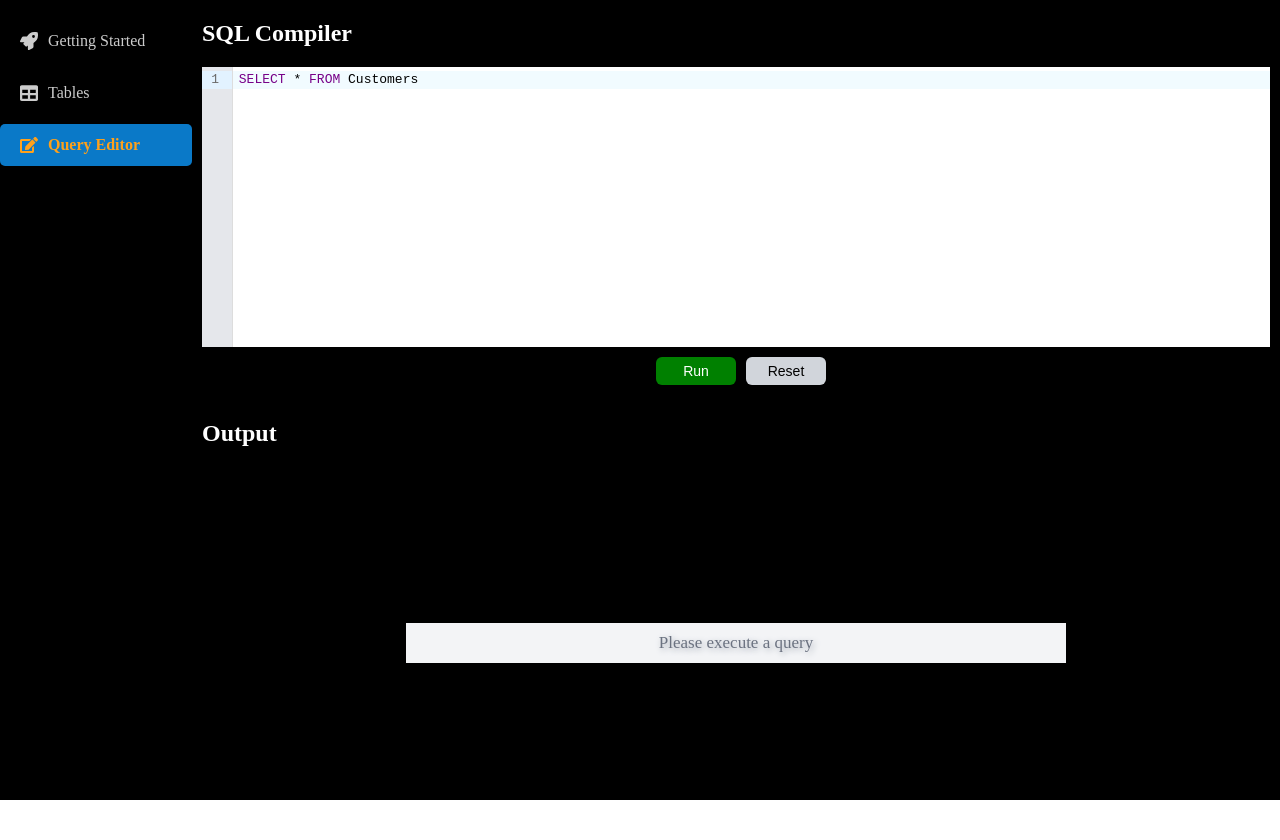
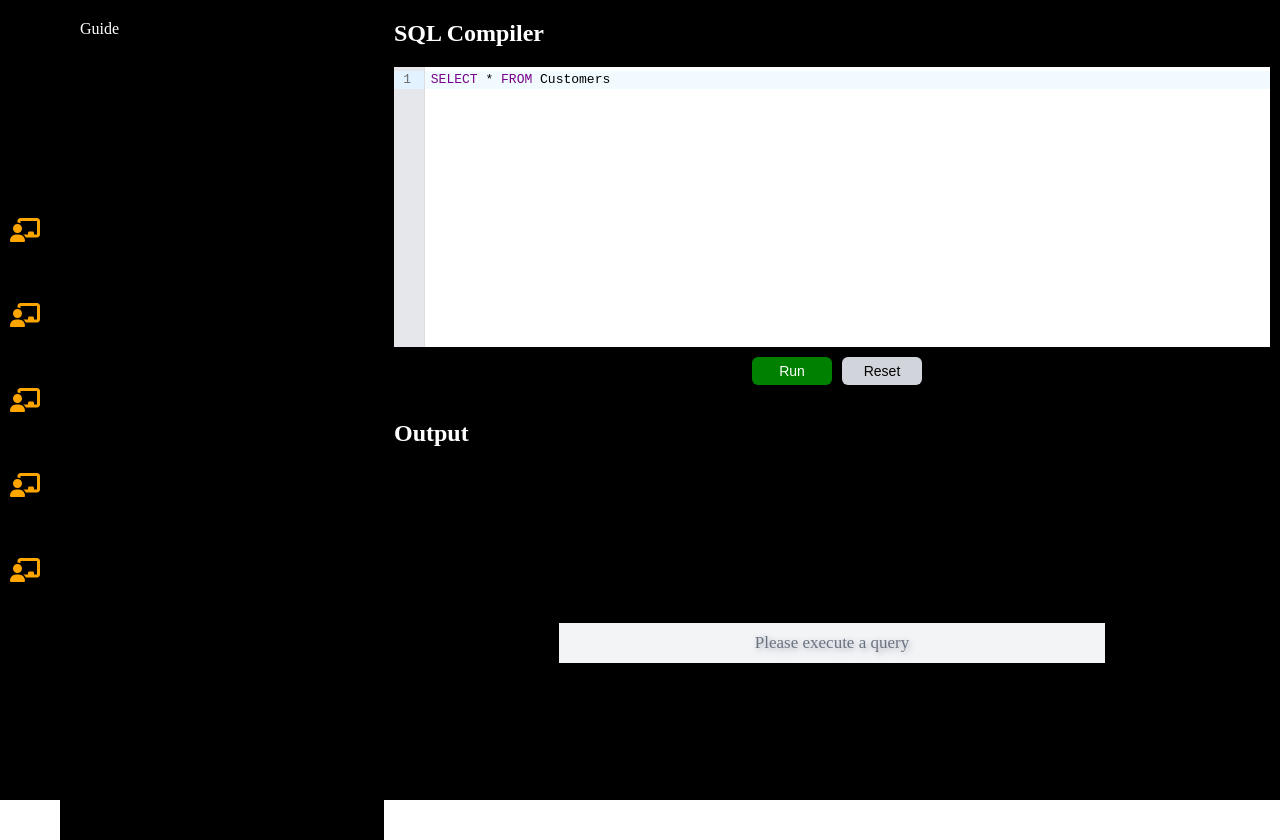
Before and after one commit to NipunGandhi/SQL-Compiler-Atlan, a React (Create React App) app: page /guide in a window 1280 px wide. Built offline with nearby package versions, Linux system fonts and the light colour scheme.

Commit message:
Converted Navbar to Side Section

```diff
--- a/src/components/App.js
+++ b/src/components/App.js
@@ -1,5 +1,5 @@
 import React, { useEffect, useState, lazy, Suspense } from "react";
-import SideNavbar from "../components/SideNavbar";
+import SideSection from "../components/SideNavbar";
 import { fetchData } from "../helpers/helpers";
 import "./App.scss";
 import toast, { Toaster } from "react-hot-toast";
@@ -24,7 +24,6 @@ const App = () => {
   const [query, setQuery] = useState("SELECT * FROM Customers");
   const [result, setResult] = useState("");
   const [resultIsLoading, setResultIsLoading] = useState(false);
-  const [history, setHistory] = useState([]);
 
   const getTableName = (items) => {
     const idx = items.indexOf("FROM");
@@ -46,13 +45,7 @@ const App = () => {
       const items = query.split(" ");
       if (items[0].toLowerCase() === "select") {
         const table = getTableName(items);
-        fetchData(
-          table.toLowerCase(),
-          setResult,
-          setResultIsLoading,
-          setHistory,
-          query
-        );
+        fetchData(table.toLowerCase(), setResult, setResultIsLoading, query);
       } else {
         toast.error("Sorry! SELECT queries are only supported for now.");
         setResultIsLoading(false);
@@ -72,7 +65,7 @@ const App = () => {
   return (
     <div className="app-container">
       <Toaster position="bottom-center" reverseOrder={false} />
-      <SideNavbar />
+      <SideSection />
       <div className="main-content">
         <div className="editor-section section">
           <Suspense
--- a/src/components/App.scss
+++ b/src/components/App.scss
@@ -5,8 +5,9 @@
 }
 
 .side-navbar {
-  width: 15%;
+  width: 30%;
   height: 100%;
+  background-color: black;
 }
 
 .main-content {
--- a/src/components/SideNavbar.js
+++ b/src/components/SideNavbar.js
@@ -1,29 +1,81 @@
 import React from "react";
+import { Routes, Route, Link, BrowserRouter } from "react-router-dom";
 import "./SideNavbar.scss";
-import { FaRocket, FaTable, FaEdit } from "react-icons/fa";
+import { FontAwesomeIcon } from "@fortawesome/react-fontawesome";
+import { faChalkboardUser } from "@fortawesome/free-solid-svg-icons";
+import About from "../pages/About";
+import Guide from "../pages/Guide";
 
 const links = [
-  { text: "Getting Started", value: "getting-started", icon: <FaRocket /> },
-  { text: "Tables", value: "tables", icon: <FaTable /> },
-  { text: "Query Editor", value: "query-editor", icon: <FaEdit /> },
+  {
+    icon: (
+      <FontAwesomeIcon
+        icon={faChalkboardUser}
+        style={{ fontSize: "24px", color: "orange" }}
+      />
+    ),
+    path: "/",
+  },
+  {
+    icon: (
+      <FontAwesomeIcon
+        icon={faChalkboardUser}
+        style={{ fontSize: "24px", color: "orange" }}
+      />
+    ),
+    path: "/",
+  },
+  {
+    icon: (
+      <FontAwesomeIcon
+        icon={faChalkboardUser}
+        style={{ fontSize: "24px", color: "orange" }}
+      />
+    ),
+    path: "/",
+  },
+  {
+    icon: (
+      <FontAwesomeIcon
+        icon={faChalkboardUser}
+        style={{ fontSize: "24px", color: "orange" }}
+      />
+    ),
+    path: "/",
+  },
+  {
+    icon: (
+      <FontAwesomeIcon
+        icon={faChalkboardUser}
+        style={{ fontSize: "24px", color: "orange" }}
+      />
+    ),
+    path: "/guide",
+  },
 ];
 
-const SideNavbar = () => {
+const SideSection = () => {
   return (
     <div className="side-navbar">
+      <BrowserRouter>
         <ul className="link-items">
           {links.map((link) => (
-          <li
-            key={link.value}
-            className={`link-item ${link.value === "query-editor" && "active"}`}
-          >
+            <li key={link.value} className="link-item">
+              <Link to={link.path} className="link">
                 {link.icon}
-            <span>{link.text}</span>
+              </Link>
             </li>
           ))}
         </ul>
+        <div className="page-content">
+          <Routes>
+            <Route path="/" element={<About />} />
+            <Route path="/guide" element={<Guide />} />
+          </Routes>
+        </div>
+      </BrowserRouter>
     </div>
   );
 };
 
-export default SideNavbar;
+export default SideSection;
--- a/src/components/SideNavbar.scss
+++ b/src/components/SideNavbar.scss
@@ -1,24 +1,23 @@
 .side-navbar {
-  width: 18%;
-  max-width: 200px;
-  text-align: center;
-  position: relative;
+  display: flex;
+  flex-direction: row;
+  height: 100vh;
   background-color: black;
   align-items: center;
 
   .link-items {
     list-style: none;
     padding: 0;
-    padding-top: 20px;
     margin: 0;
     display: flex;
     flex-direction: column;
-
+    width: 20%;
+    align-items: center;
     .link-item {
+      padding: 10px;
       border-radius: 5px;
-      padding: 12px 20px;
-      margin-bottom: 10px;
-      text-align: left;
+      margin-top: 20px;
+      margin-bottom: 20px;
       cursor: pointer;
       font-weight: 500;
       font-size: 16px;
@@ -49,3 +48,12 @@
     }
   }
 }
+
+.page-content {
+  width: 100%;
+  height: 100%;
+  padding: 20px;
+  align-self: flex-start;
+  overflow-y: auto;
+  background-color: black;
+}
--- a/src/helpers/helpers.js
+++ b/src/helpers/helpers.js
@@ -19,13 +19,7 @@ const convertToJSON = async (decodedData) => {
   }
 };
 
-const fetchData = (
-  tableName,
-  setResult,
-  setResultIsLoading,
-  setHistory,
-  query
-) => {
+const fetchData = (tableName, setResult, setResultIsLoading, query) => {
   if (TABLE_NAMES.includes(tableName)) {
     const storedData = localStorage.getItem("northwind-data-csv");
     const object = JSON.parse(storedData);
@@ -62,7 +56,6 @@ const fetchData = (
           convertToJSON(atob(incodedData)).then(({ data, status }) => {
             setResult(data);
             setResultIsLoading(false);
-            setHistory((prev) => [{ query: query, status: status }, ...prev]);
           });
         })
         .catch((err) => {
@@ -76,7 +69,6 @@ const fetchData = (
       convertToJSON(atob(object[tableName])).then(({ data, status }) => {
         setResult(data);
         setResultIsLoading(false);
-        setHistory((prev) => [{ query: query, status: status }, ...prev]);
       });
     }
   } else {
--- /dev/null
+++ b/src/pages/About.js
@@ -0,0 +1,7 @@
+import React from "react";
+
+const About = () => {
+  return <div style={{ color: "white" }}>About</div>;
+};
+
+export default About;
--- /dev/null
+++ b/src/pages/Guide.js
@@ -0,0 +1,7 @@
+import React from "react";
+
+const Guide = () => {
+  return <div style={{ color: "white" }}>Guide</div>;
+};
+
+export default Guide;
```
Also changed, not shown: package.json (+12 -3 lines), 1 other file (tests, documents, lock files or other folders). Lines whose indentation alone changed are shown as unchanged.
